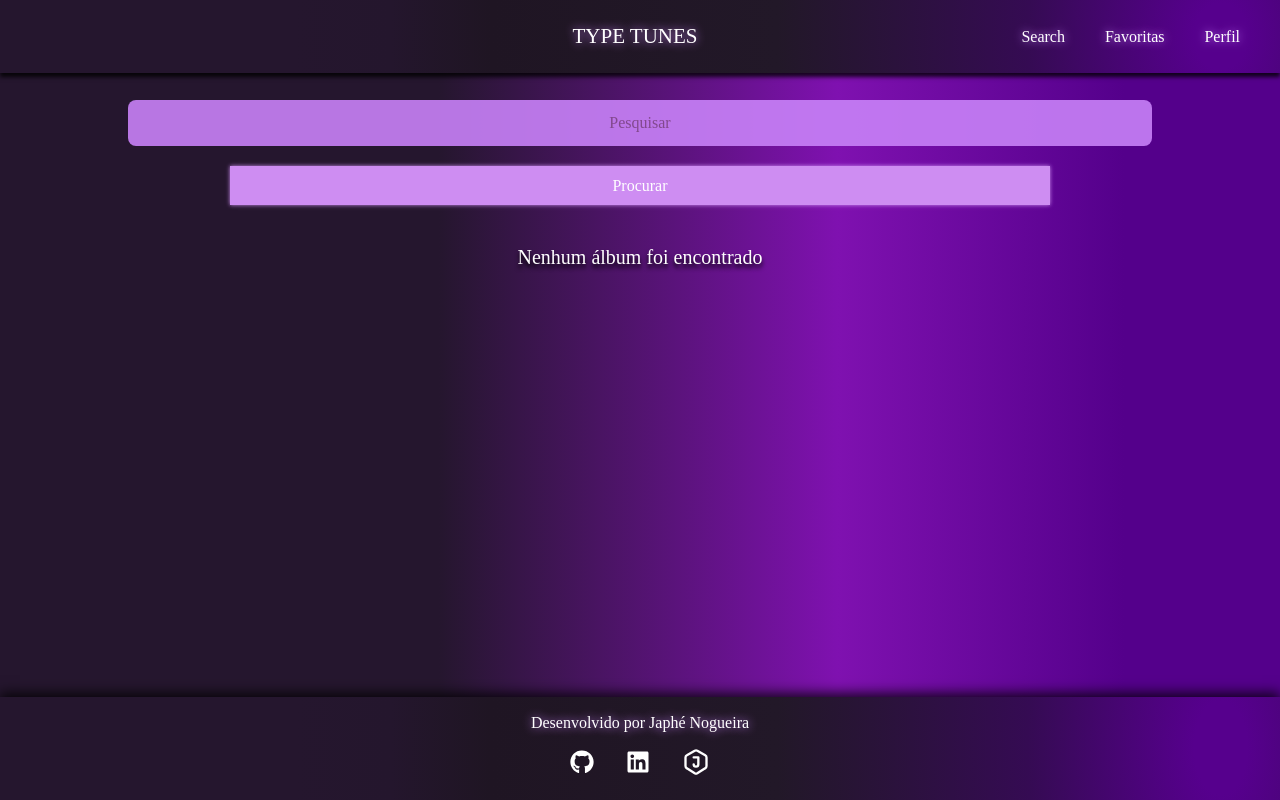
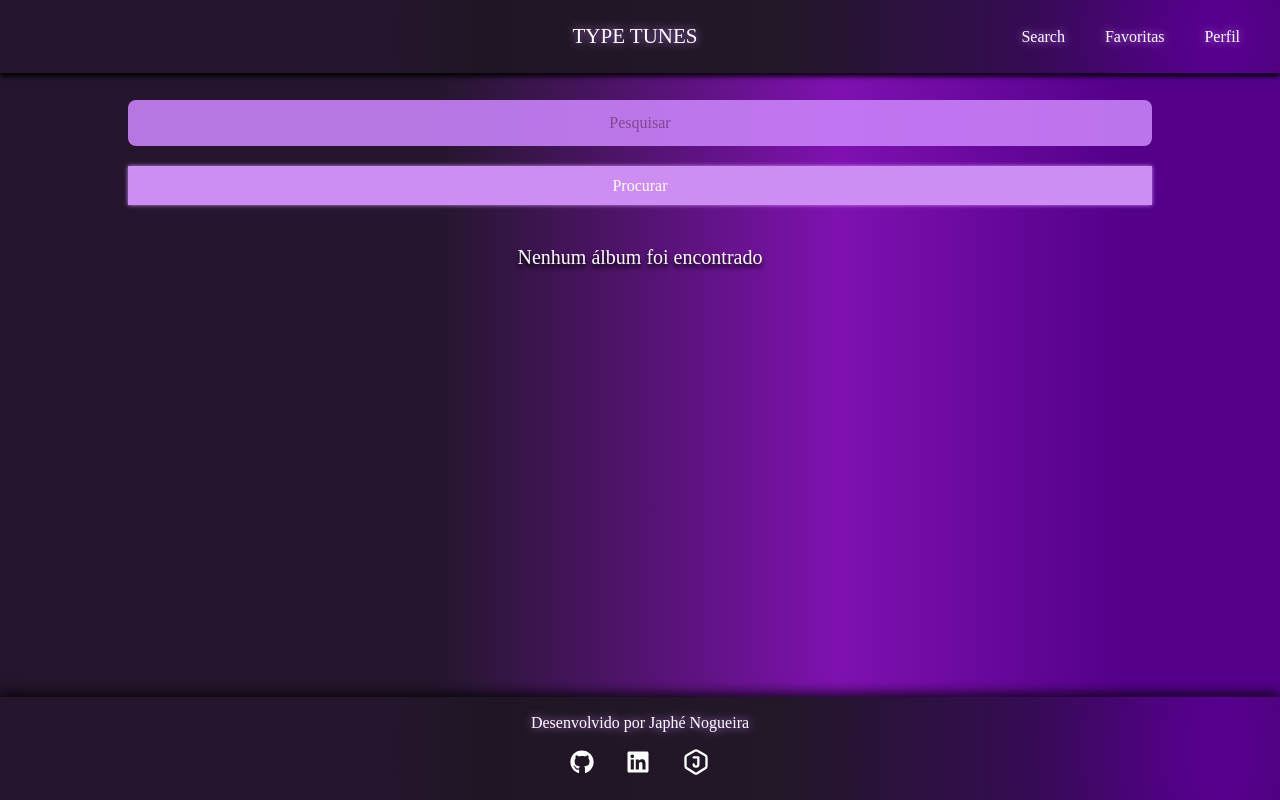
Before and after one commit to cafe51/Type-Tunes, a React (Create React App) app: page /search in a window 1280 px wide. Built offline with nearby package versions, Linux system fonts and the light colour scheme.

Commit message:
corrigido width do form de search

```diff
--- a/src/styles/SearchStyles.ts
+++ b/src/styles/SearchStyles.ts
@@ -8,11 +8,11 @@ export const Form = styled.form`
   display: flex;
   flex-direction: column;
   align-items: center;
-  width: 80%;
+  width: 100%;
   margin: auto;
 `;
 
 export const InputWrapper = styled.div`
-  width: 100%;
+  width: 80%;
   margin-bottom: 20px;
 `;
```
Also changed, not shown: src/pages/Login/Login.tsx (+0 -25 lines).
